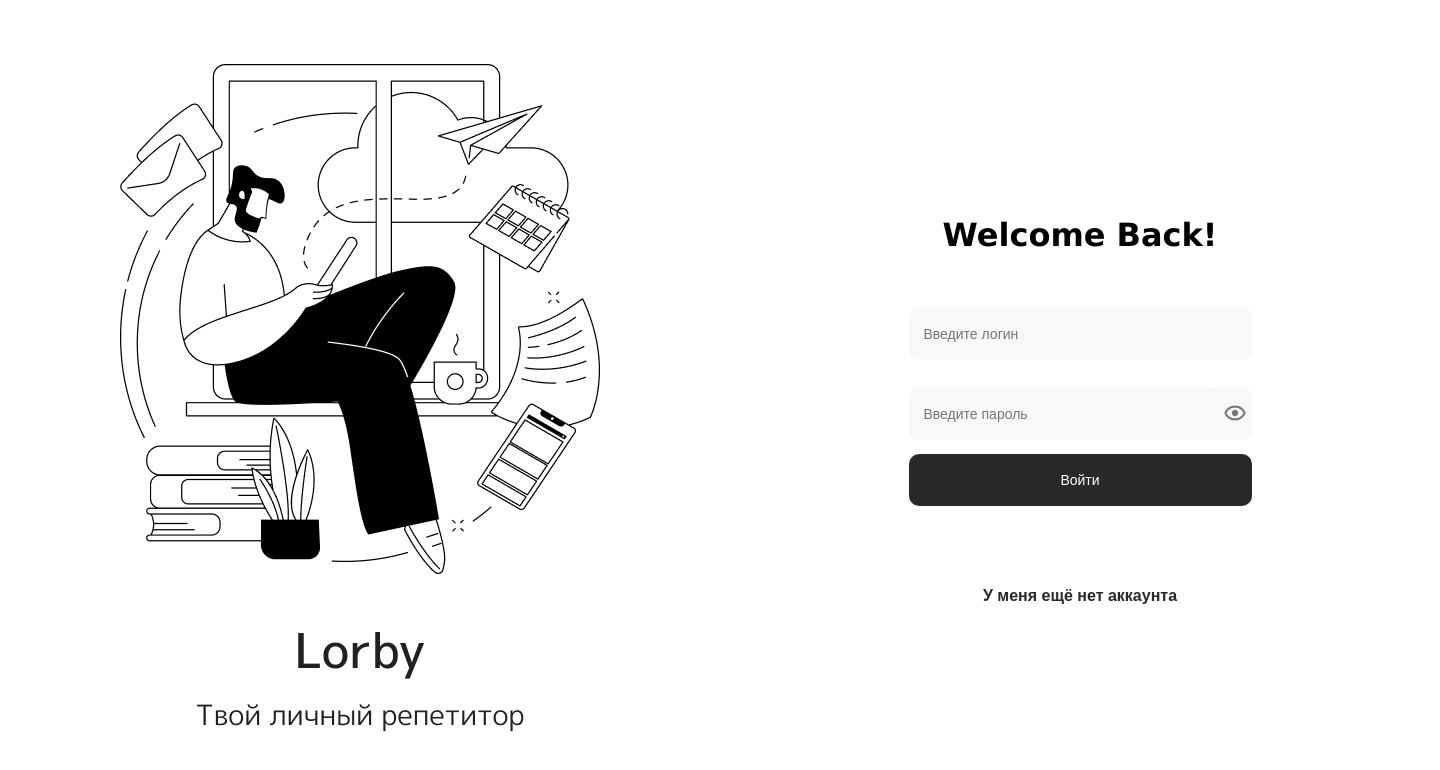
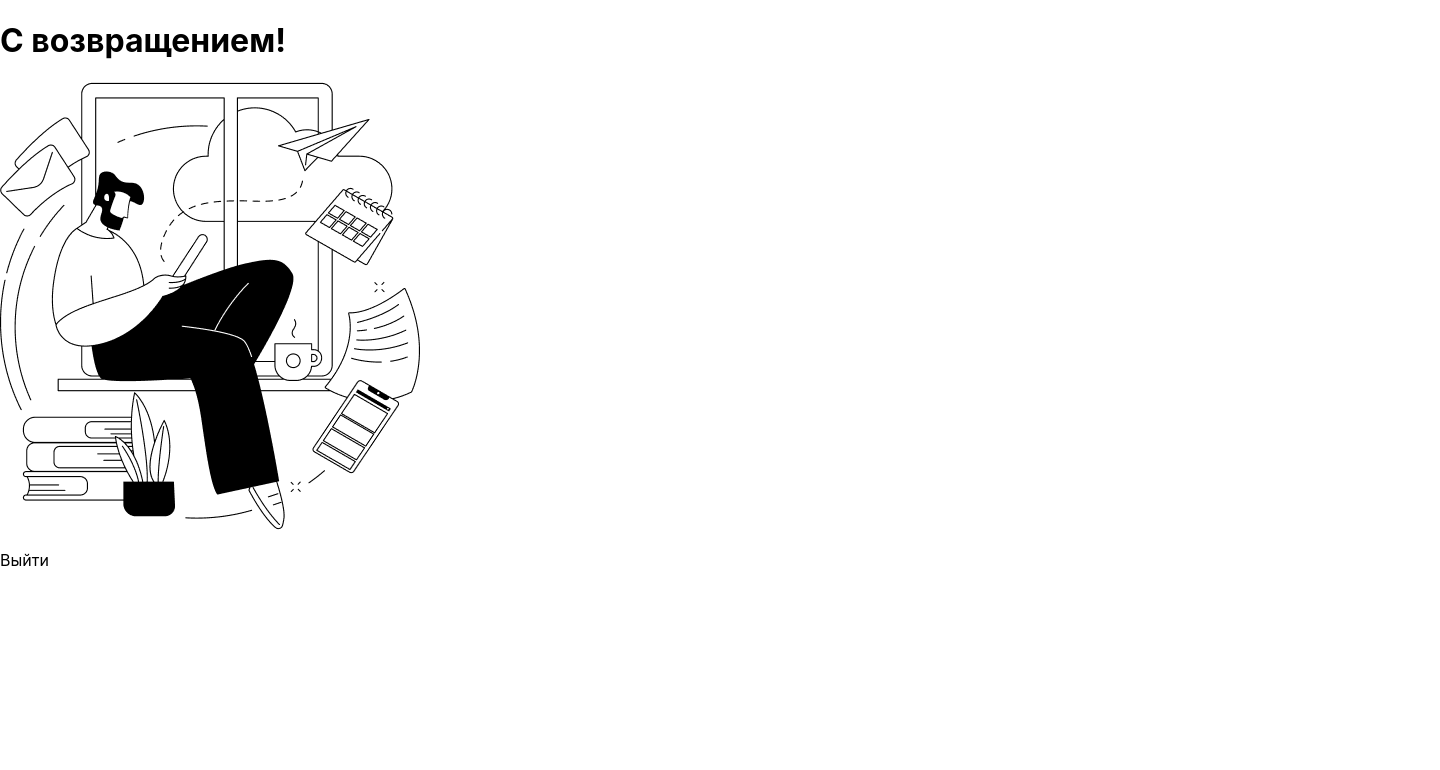
Before and after one commit to akmaral2022/login_form, a React (Create React App) app: page /entered in a window 1280 px wide. Shown: the top 770 px of the page, 1440 px wide, since content can reach past the window. Built offline with nearby package versions, Linux system fonts and the light colour scheme; the HTML template or start-up script is replaced by a standard one.

Commit message:
fifth commit

```diff
--- a/package.json
+++ b/package.json
@@ -39,6 +39,7 @@
     ]
   },
   "devDependencies": {
+    "@babel/plugin-proposal-private-property-in-object": "^7.21.11",
     "axios": "^1.6.2"
   }
 }
--- a/src/App.css
+++ b/src/App.css
@@ -7,10 +7,8 @@ body {
    justify-content: space-evenly;
  }
 
+ /*
 .Poster {
-  background-image: url(img/Frame.png);
-  background-repeat: no-repeat;
-  background-position: center;
   height: 100vh;
   position: relative;
 
@@ -52,4 +50,4 @@ body {
   color: #EC0000;
   font-family: 'Lucida Sans', 'Lucida Sans Regular', 'Lucida Grande', 'Lucida Sans Unicode', Geneva, Verdana, sans-serif;
   font-size: 16px;
-}
+} */
--- a/src/App.js
+++ b/src/App.js
@@ -1,13 +1,10 @@
 import './App.css';
-import { Login } from './pages/Login';
 
 function App() {
 
 
   return (
     <div className="App">
-      <Login />
-
     </div>
   );
 }
--- a/src/pages/Form/Form.jsx
+++ b/src/components/LoginForm/LoginForm.jsx
@@ -1,11 +1,11 @@
-import { MyButton } from "../../components/Button/MyButton"
-import { MyInput } from "../../components/Input/MyInput"
+import { MyButton } from "../Button/MyButton"
+import { MyInput } from "../Input/MyInput"
 import './Form.css'
 import { useState } from "react"
 import Show from "../../img/Show.png"
 import Hide from "../../img/Hide.png"
 
-export const CustomForm = ({ onError, onSuccess }) => {
+export const LoginForm = ({ onError, onSuccess }) => {
     const [loginValue, setLoginValue] = useState('')
     const [loginError, setLoginError] = useState('')
     const [passwordValue, setPassworValue] = useState('')
--- /dev/null
+++ b/src/pages/Entered.jsx
@@ -0,0 +1,15 @@
+import { useNavigate } from "react-router-dom"
+import Frame from "../img/Frame.png"
+
+export const Entered = () => {
+    const navigate = useNavigate()
+    return (
+        <>
+            <div className="block Poster centered">
+                <h1>С возвращением!</h1>
+                <img src={Frame} alt="Stay at home" />
+                <p className='go_out' onClick={() => navigate('/')}>Выйти</p>
+            </div>
+        </>
+    )
+}
--- a/src/pages/Login.jsx
+++ b/src/pages/Login.jsx
@@ -1,7 +1,6 @@
 import React, { useState } from 'react';
-import { CustomForm } from './Form/Form';
-import { Link } from 'react-router-dom';
-
+import { LoginForm } from '../components/Form/LoginForm';
+import { Entered } from './Entered';
 
 export function Login() {
     const [errorMessage, setErrorMessage] = useState(null);
@@ -19,21 +18,16 @@ export function Login() {
     return (
         <div className="App">
             {formSubmited ?
-                <div className={`block Poster ${formSubmited ? `centered` : ``}`}>
-                    <h1>С возвращением!</h1>
-                    {/* <Link to="/" className='go_out'>Выйти</Link> */}
-                    <a href="" className='go_out'>Выйти</a>
-                </div> :
+                <Entered /> :
                 <>
                     <div className={`block Poster ${formSubmited ? `centered` : ``}`}>
                     </div>
                     <div className='block Form'>
-                        <CustomForm onError={handleFormError} onSuccess={handleFormSuccess} />
+                        <LoginForm onError={handleFormError} onSuccess={handleFormSuccess} />
                         {errorMessage && <div className="error">{errorMessage}</div>}
                     </div>
                 </>
             }
-
         </div>
     );
 }
--- /dev/null
+++ b/src/routes/navigate.jsx
@@ -0,0 +1,5 @@
+export const navigate = [
+    { path: '/about', component: About, exact: true },
+    { path: '/posts', component: Posts, exact: true },
+    { path: '/posts/:id', component: PostIdPage, exact: true }
+]
```
Also changed, not shown: src/index.js (+19 -0 lines), src/components/LoginForm/Form.css (renamed from src/pages/Form/Form.css), src/img/Frame.png, 1 other file (tests, documents, lock files or other folders). Lines whose indentation alone changed are shown as unchanged.
